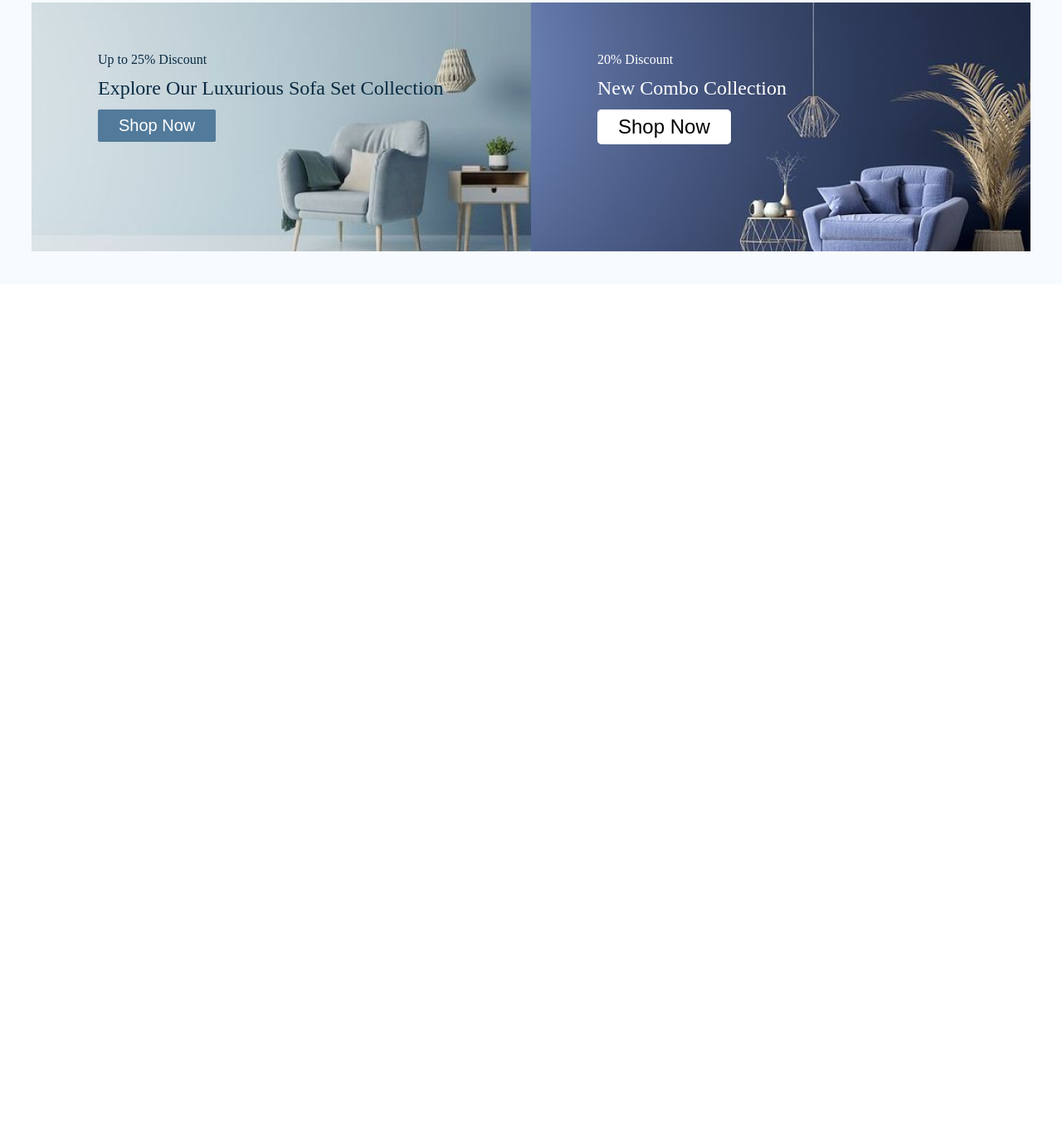
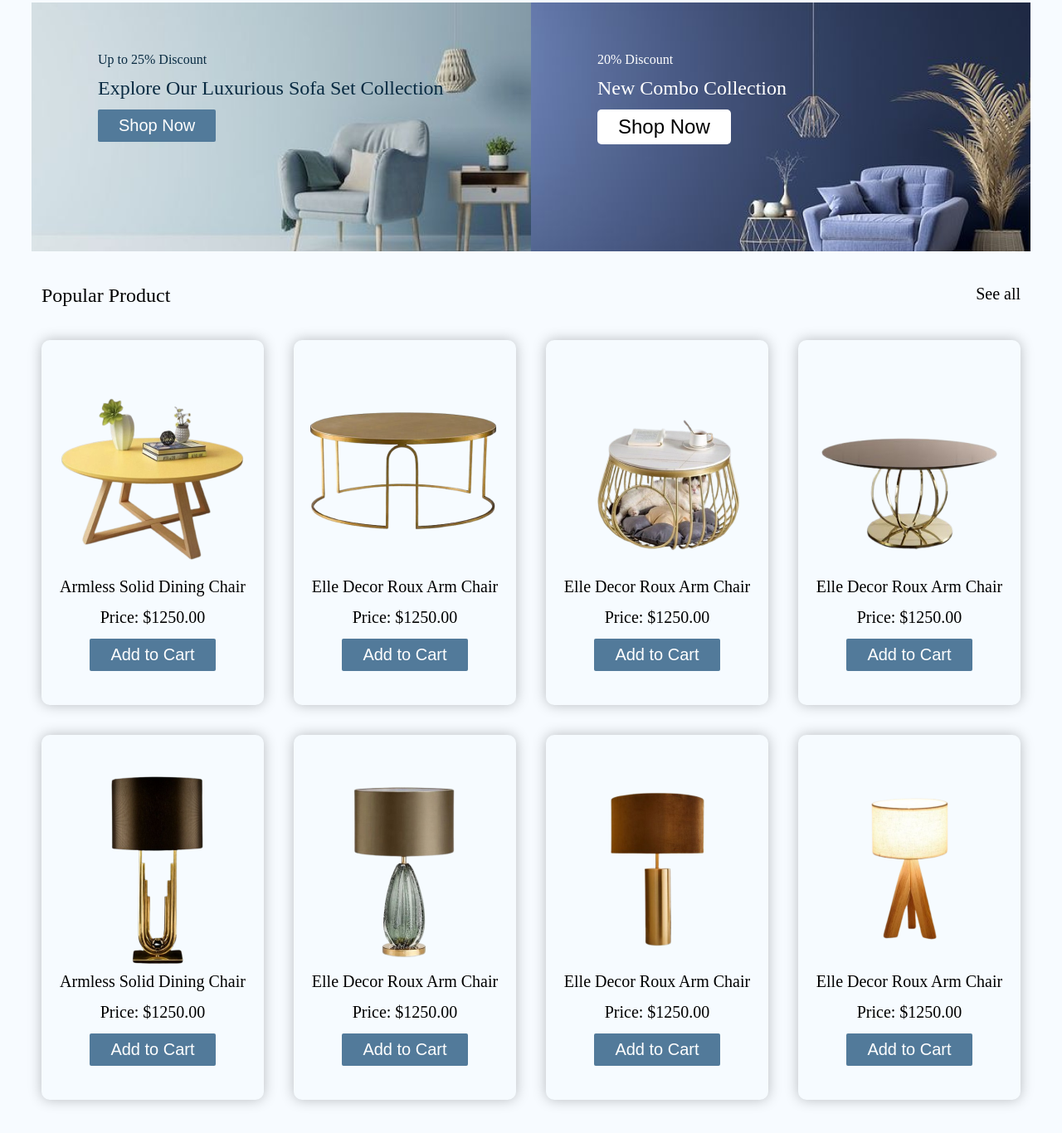
Before and after one commit to shihab103/Furniture-site, a plain HTML site: page index.html in a window 1280 px wide. Shown: the part 2096-3462 px from the top of the page at 83% size. Before the commit the page ends 2439 px from the top, so only its background shows below. Drawn offline with Linux system fonts and the light colour scheme; a web font is replaced by a local one.

Commit message:
all product

```diff
--- a/discount.css
+++ b/discount.css
@@ -41,6 +41,7 @@
 /* responsive section */
 @media screen and (max-width:576px){
     .discount{
+        height: auto;
         grid-template-columns: 1fr;
         gap:15px;
         padding: 40px 20px;
--- a/index.html
+++ b/index.html
@@ -1,28 +1,33 @@
 <!DOCTYPE html>
 <html lang="en">
   <head>
-    <meta charset="UTF-8">
-    <meta name="viewport" content="width=device-width, initial-scale=1.0">
+    <meta charset="UTF-8" />
+    <meta name="viewport" content="width=device-width, initial-scale=1.0" />
     <title>Furniture site</title>
     <!-- link css -->
-     <link rel="stylesheet" href="style.css">
-     <link rel="stylesheet" href="popular_section.css">
-     <link rel="stylesheet" href="discount.css">
+    <link rel="stylesheet" href="style.css" />
+    <link rel="stylesheet" href="popular_section.css" />
+    <link rel="stylesheet" href="discount.css" />
     <!-- google font -->
-     <link rel="preconnect" href="https://fonts.googleapis.com">
-     <link rel="preconnect" href="https://fonts.gstatic.com" crossorigin>
-     <link href="https://fonts.googleapis.com/css2?family=Kufam:ital,wght@0,400..900;1,400..900&display=swap" rel="stylesheet">
+    <link rel="preconnect" href="https://fonts.googleapis.com" />
+    <link rel="preconnect" href="https://fonts.gstatic.com" crossorigin />
+    <link
+      href="https://fonts.googleapis.com/css2?family=Kufam:ital,wght@0,400..900;1,400..900&display=swap"
+      rel="stylesheet"
+    />
     <!-- font awesome -->
-     <script src="https://kit.fontawesome.com/d7b7563d24.js" crossorigin="anonymous"></script>
+    <script
+      src="https://kit.fontawesome.com/d7b7563d24.js"
+      crossorigin="anonymous"
+    ></script>
   </head>
   <body>
-
     <!-- hero section -->
 
     <section class="hero-section">
       <div class="hero mx-width">
         <nav>
-                <img src="assets/logo (7).png" alt="loding">
+          <img src="assets/logo (7).png" alt="loding" />
 
           <div class="list">
             <ul type="none">
@@ -50,7 +55,7 @@
         </nav>
 
         <nav class="responsive-nav">
-                <img src="assets/logo (7).png" alt="">
+          <img src="assets/logo (7).png" alt="" />
           <i class="fa-solid fa-bars"></i>
         </nav>
 
@@ -68,27 +73,27 @@
         <h1>Category</h1>
         <div class="category">
           <div>
-                    <img src="assets/hugeicons_chair-02.png" alt="">
+            <img src="assets/hugeicons_chair-02.png" alt="" />
             <h3>Char</h3>
             <p>200 Item Available</p>
           </div>
           <div>
-                    <img src="assets/iconoir_sofa.png" alt="">
+            <img src="assets/iconoir_sofa.png" alt="" />
             <h3>Sofa</h3>
             <p>240 Item Available</p>
           </div>
           <div>
-                    <img src="assets/hugeicons_table-round.png" alt="">
+            <img src="assets/hugeicons_table-round.png" alt="" />
             <h3>Table</h3>
             <p>140 Item Available</p>
           </div>
           <div>
-                    <img src="assets/material-symbols-light_bed-outline.png" alt="">
+            <img src="assets/material-symbols-light_bed-outline.png" alt="" />
             <h3>Bed</h3>
             <p>340 Item Available</p>
           </div>
           <div>
-                    <img src="assets/lucide_lamp.png" alt="">
+            <img src="assets/lucide_lamp.png" alt="" />
             <h3>Lamp</h3>
             <p>440 Item Available</p>
           </div>
@@ -106,25 +111,25 @@
         </div>
         <div class="popular">
           <div>
-                    <img src="assets/Chair 1 1.png" alt="">
+            <img src="assets/Chair 1 1.png" alt="" />
             <p>Armless Solid Dining Chair</p>
             <h3>Price: $1250.00</h3>
             <button>Add to Cart</button>
           </div>
           <div>
-                    <img src="assets/Chair 2 1.png" alt="">
+            <img src="assets/Chair 2 1.png" alt="" />
             <p>Elle Decor Roux Arm Chair</p>
             <h3>Price: $1250.00</h3>
             <button>Add to Cart</button>
           </div>
           <div>
-                    <img src="assets/1.png" alt="">
+            <img src="assets/1.png" alt="" />
             <p>Elle Decor Roux Arm Chair</p>
             <h3>Price: $1250.00</h3>
             <button>Add to Cart</button>
           </div>
           <div>
-                    <img src="assets/2.png" alt="">
+            <img src="assets/2.png" alt="" />
             <p>Elle Decor Roux Arm Chair</p>
             <h3>Price: $1250.00</h3>
             <button>Add to Cart</button>
@@ -143,26 +148,26 @@
         </div>
         <div class="popular">
           <div>
-                    <img src="assets/3.png" alt="">
+            <img src="assets/3.png" alt="" />
             <p>Velvet Midnight Natural Sofa</p>
             <h3>Price: $1250.00</h3>
             <button>Add to Cart</button>
           </div>
           <div>
-                    <img src="assets/4.png" alt="">
+            <img src="assets/4.png" alt="" />
             <p>Modern Furniture</p>
             <h3>Price: $1250.00</h3>
             <button>Add to Cart</button>
           </div>
           <div>
-                    <img src="assets/5.png" alt="">
+            <img src="assets/5.png" alt="" />
             <p>Modern Furniture Set</p>
             <h3>Price: $1250.00</h3>
             <button>Add to Cart</button>
           </div>
           <div>
-                    <img src="assets/6.png" alt="">
-                    <p>Furniture Sofa  Set</p>
+            <img src="assets/6.png" alt="" />
+            <p>Furniture Sofa Set</p>
             <h3>Price: $1250.00</h3>
             <button>Add to Cart</button>
           </div>
@@ -187,5 +192,70 @@
       </div>
     </section>
 
+    <!-- All product -->
+
+    <section>
+      <div class="popular-section mx-width">
+        <div id="popular">
+          <h2>Popular Product</h2>
+          <h3>See all</h3>
+        </div>
+        <div class="popular">
+          <div>
+            <img src="assets/7.png" alt="" />
+            <p>Armless Solid Dining Chair</p>
+            <h3>Price: $1250.00</h3>
+            <button>Add to Cart</button>
+          </div>
+          <div>
+            <img src="assets/8.png" alt="" />
+            <p>Elle Decor Roux Arm Chair</p>
+            <h3>Price: $1250.00</h3>
+            <button>Add to Cart</button>
+          </div>
+          <div>
+            <img src="assets/9.png" alt="" />
+            <p>Elle Decor Roux Arm Chair</p>
+            <h3>Price: $1250.00</h3>
+            <button>Add to Cart</button>
+          </div>
+          <div>
+            <img src="assets/11.png" alt="" />
+            <p>Elle Decor Roux Arm Chair</p>
+            <h3>Price: $1250.00</h3>
+            <button>Add to Cart</button>
+          </div>
+          <div>
+            <img src="assets/22.png" alt="" />
+            <p>Armless Solid Dining Chair</p>
+            <h3>Price: $1250.00</h3>
+            <button>Add to Cart</button>
+          </div>
+          <div>
+            <img src="assets/33.png" alt="" />
+            <p>Elle Decor Roux Arm Chair</p>
+            <h3>Price: $1250.00</h3>
+            <button>Add to Cart</button>
+          </div>
+          <div>
+            <img src="assets/44.png" alt="" />
+            <p>Elle Decor Roux Arm Chair</p>
+            <h3>Price: $1250.00</h3>
+            <button>Add to Cart</button>
+          </div>
+          <div>
+            <img src="assets/55.png" alt="" />
+            <p>Elle Decor Roux Arm Chair</p>
+            <h3>Price: $1250.00</h3>
+            <button>Add to Cart</button>
+          </div>
+        </div>
+      </div>
+    </section>
+
+    <!-- footer -->
+     <footer>
+
+     </footer>
   </body>
 </html>
```
Lines whose indentation alone changed are shown as unchanged.
